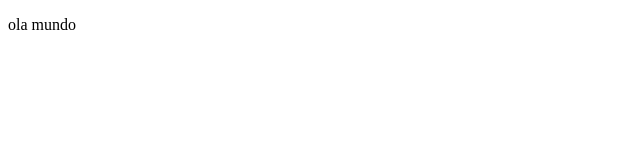
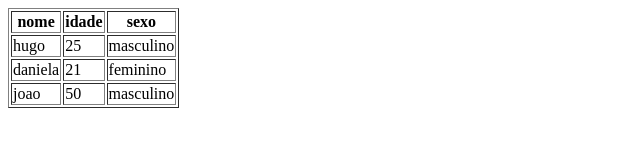
Before and after one commit to hugompleao/Hugo_Bacalhau_TPSI0525, a plain HTML site: page Trabalho1/index.html in a window 1280 px wide. Shown: the whole page, without its empty margins (0-640 px from the left). Drawn offline with Linux system fonts and the light colour scheme.

Commit message:
add tables & charset meta

```diff
--- a/Trabalho1/index.html
+++ b/Trabalho1/index.html
@@ -1,9 +1,31 @@
 <!DOCTYPE html>
-<html>
+<html lang="pt">
     <head>
         <title>Hello World</title>
+        <meta charset="utf8">
     </head>
     <body>
-        <p>ola mundo</p>
+        <table border="1">
+            <tr>
+                <th>nome</th>
+                <th>idade</th>
+                <th>sexo</th>
+            </tr>
+            <tr>
+                <td>hugo</td>
+                <td>25</td>
+                <td>masculino</td>
+            </tr>
+            <tr>
+                <td>daniela</td>
+                <td>21</td>
+                <td>feminino</td>
+            </tr>
+            <tr>
+                <td>joao</td>
+                <td>50</td>
+                <td>masculino</td>
+            </tr>
+        </table>
     </body>
 </html>
```
Also changed, not shown: Trabalho1/paginas/pagina1.html (+1 -0 lines).
